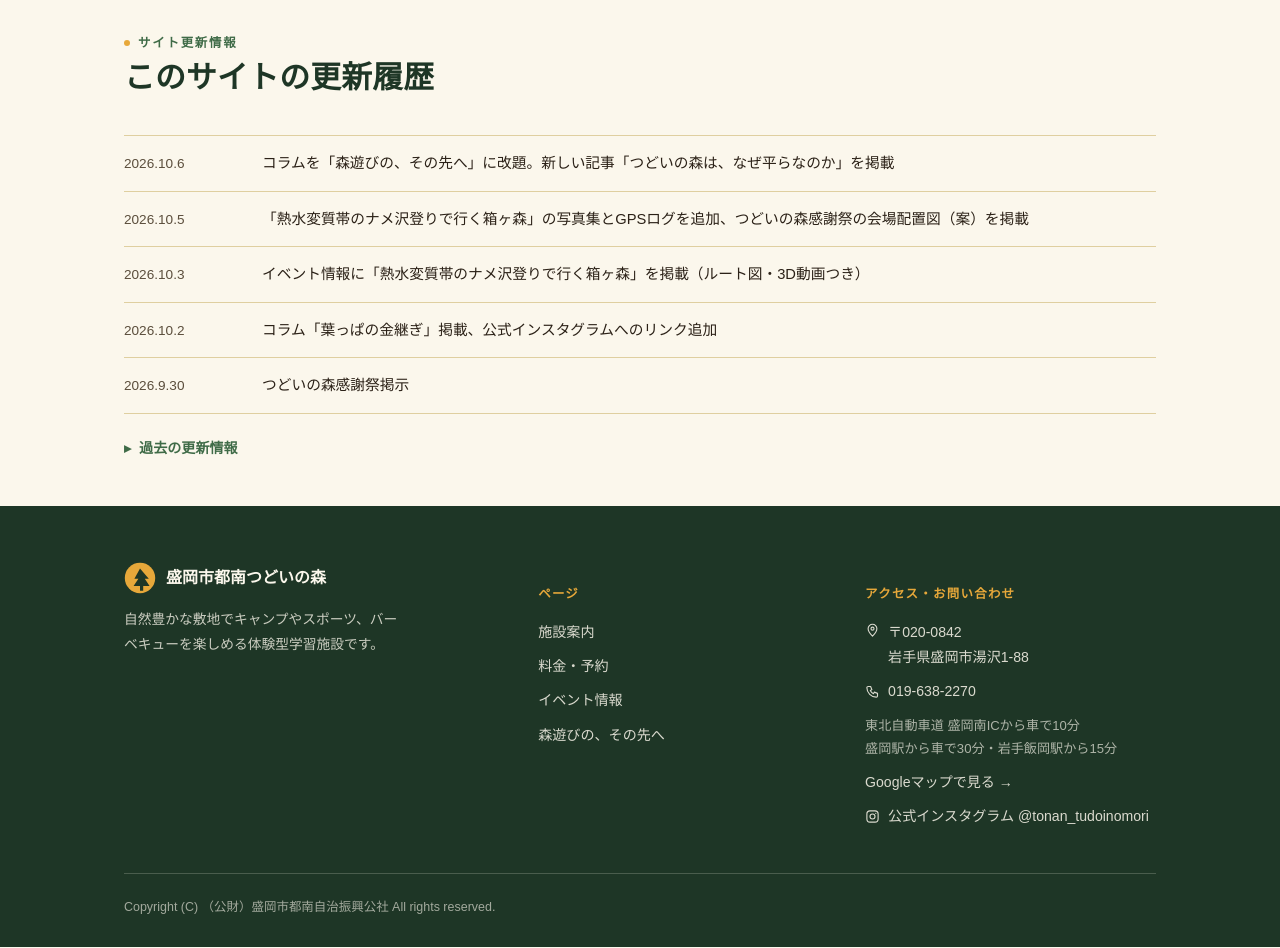
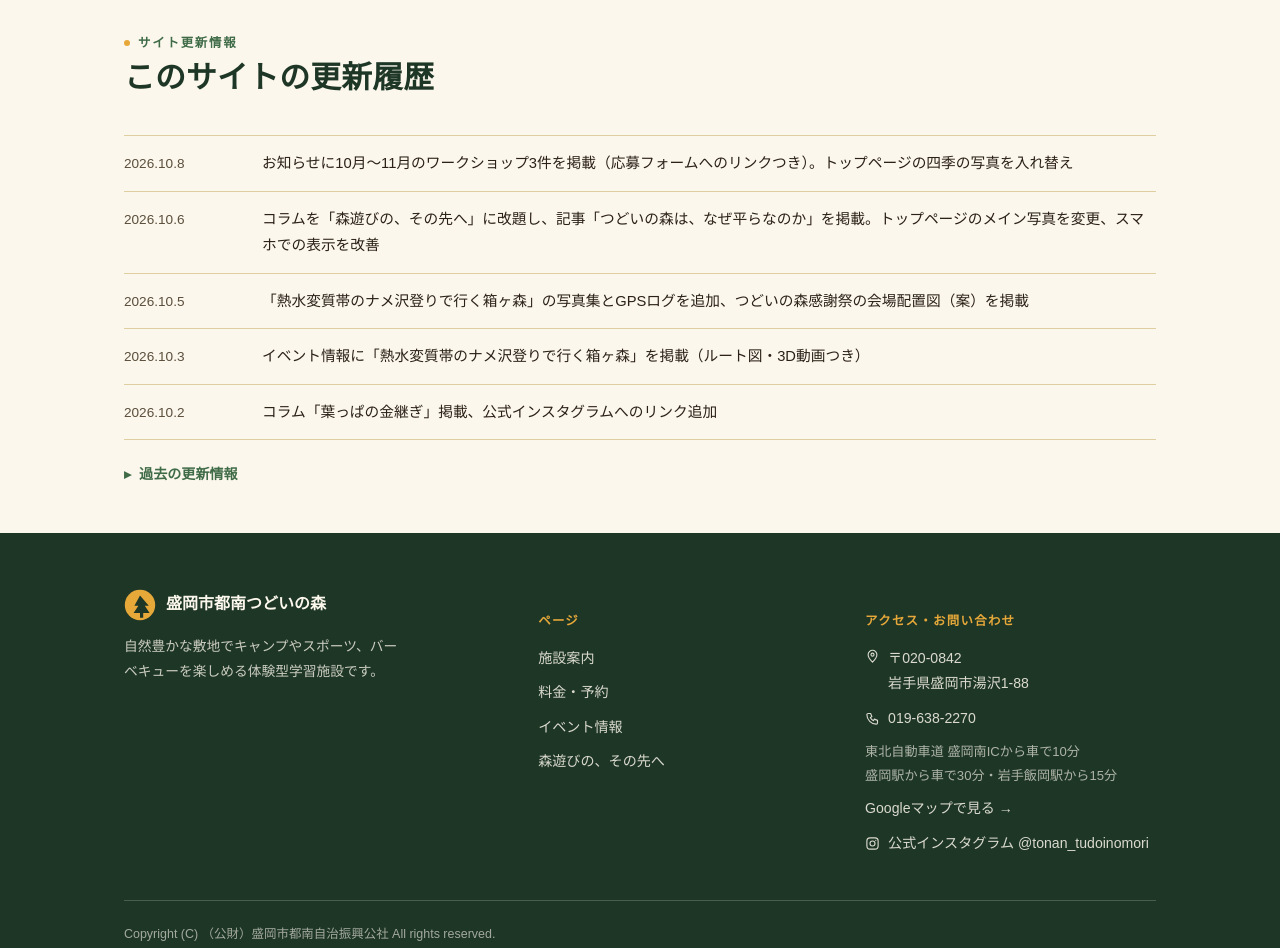
Before and after one commit to tsudoinomori/tsudoi-no-mori, a plain HTML site: page index.html in a window 1280 px wide. Shown: the part 4780-5728 px from the top of the page. Drawn offline with Linux system fonts and the light colour scheme.

Commit message:
Bring the update log in line with the recent changes
Records the October 8th additions, fills in the rest of the October 6th
work, and moves the oldest entry into the archive.

Co-Authored-By: Claude Opus 5 <noreply@anthropic.com>

```diff
--- a/index.html
+++ b/index.html
@@ -274,15 +274,16 @@
     </div>
     <!-- 新しい順に5件まで。6件目以降は下の「過去の更新情報」へ移す -->
     <div class="update-list">
-      <div class="update-item"><time>2026.10.6</time><span>コラムを「森遊びの、その先へ」に改題。新しい記事「つどいの森は、なぜ平らなのか」を掲載</span></div>
+      <div class="update-item"><time>2026.10.8</time><span>お知らせに10月〜11月のワークショップ3件を掲載（応募フォームへのリンクつき）。トップページの四季の写真を入れ替え</span></div>
+      <div class="update-item"><time>2026.10.6</time><span>コラムを「森遊びの、その先へ」に改題し、記事「つどいの森は、なぜ平らなのか」を掲載。トップページのメイン写真を変更、スマホでの表示を改善</span></div>
       <div class="update-item"><time>2026.10.5</time><span>「熱水変質帯のナメ沢登りで行く箱ヶ森」の写真集とGPSログを追加、つどいの森感謝祭の会場配置図（案）を掲載</span></div>
       <div class="update-item"><time>2026.10.3</time><span>イベント情報に「熱水変質帯のナメ沢登りで行く箱ヶ森」を掲載（ルート図・3D動画つき）</span></div>
       <div class="update-item"><time>2026.10.2</time><span>コラム「葉っぱの金継ぎ」掲載、公式インスタグラムへのリンク追加</span></div>
-      <div class="update-item"><time>2026.9.30</time><span>つどいの森感謝祭掲示</span></div>
     </div>
     <details class="update-archive">
       <summary>過去の更新情報</summary>
       <div class="update-list">
+        <div class="update-item"><time>2026.9.30</time><span>つどいの森感謝祭掲示</span></div>
         <div class="update-item"><time>2026.9.29</time><span>リニューアルサイト試験運用</span></div>
       </div>
     </details>
```
